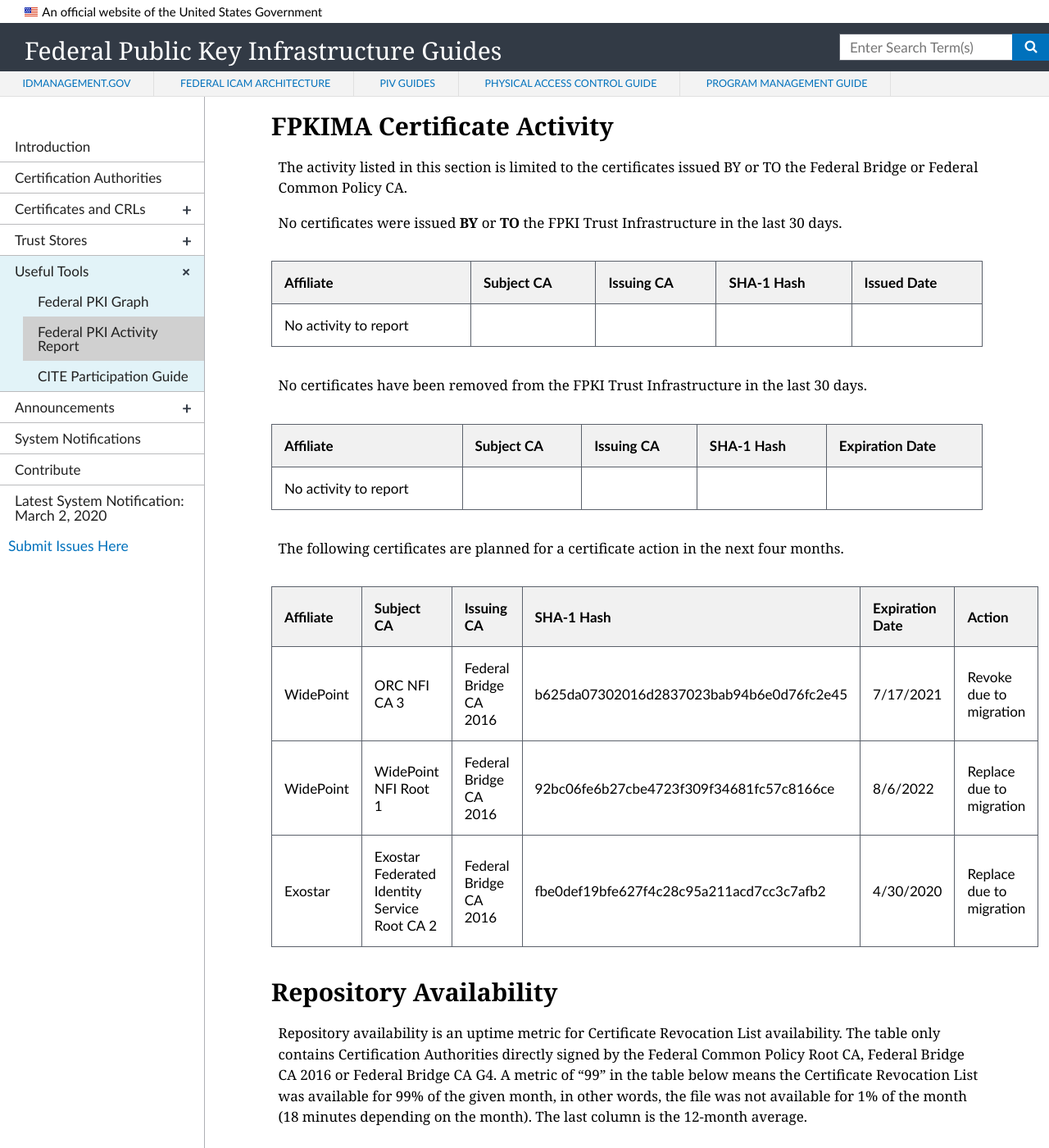
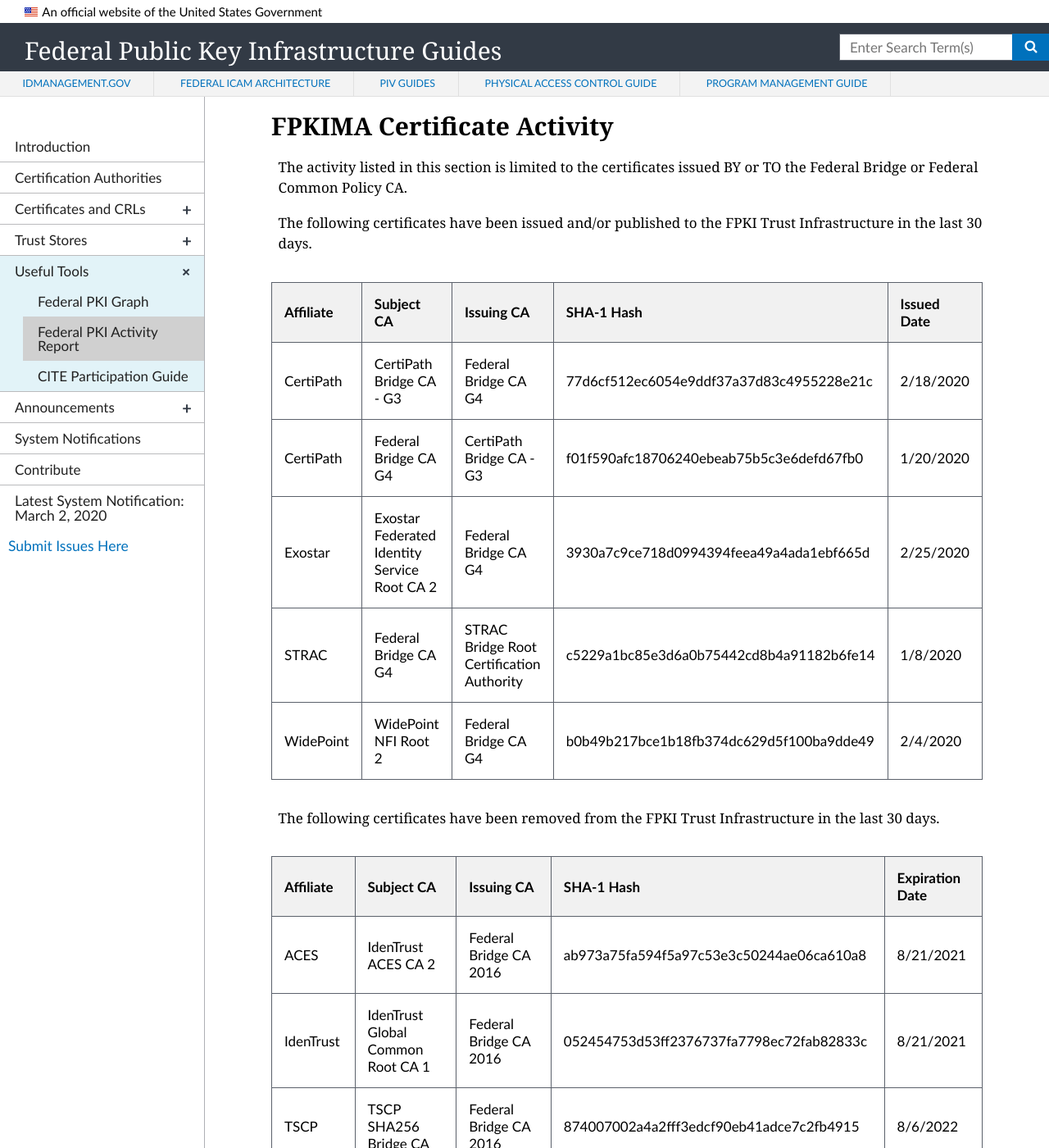
Before and after one commit to GSA/fpki-guides, a Jekyll site: the page built from _tools/03_fpki_activity_report.md, in a window 1280 px wide and 1400 px high, scrolled down 1492 px. Shown: the whole window at 82% size. Built offline with Jekyll 4.4.1, drawn with Linux system fonts in a browser that asks for light colours; nearby versions of some CDN libraries; some of the changed text lies outside the part shown.

Commit message:
update for February status
updated cert activity thru 3/3/2020

```diff
--- a/_tools/03_fpki_activity_report.md
+++ b/_tools/03_fpki_activity_report.md
@@ -26,26 +26,39 @@
 ## FPKIMA Certificate Activity
 The activity listed in this section is limited to the certificates issued BY or TO the Federal Bridge or Federal Common Policy CA.
 
-No certificates were issued **BY** or **TO** the FPKI Trust Infrastructure in the last 30 days.
+The following certificates have been issued and/or published to the FPKI Trust Infrastructure in the last 30 days.
 
 | Affiliate | Subject CA | Issuing CA | SHA-1 Hash | Issued Date |
 | --------- | ---------- | ---------- | ------ | ------ |
-| No activity to report | | | | |
+| CertiPath | CertiPath Bridge CA - G3 | Federal Bridge CA G4 | 77d6cf512ec6054e9ddf37a37d83c4955228e21c | 2/18/2020 |
+| CertiPath | Federal Bridge CA G4 | CertiPath Bridge CA - G3 | f01f590afc18706240ebeab75b5c3e6defd67fb0 | 1/20/2020 |
+| Exostar | Exostar Federated Identity Service Root CA 2 | Federal Bridge CA G4 | 3930a7c9ce718d0994394feea49a4ada1ebf665d | 2/25/2020 |
+| STRAC | Federal Bridge CA G4 | STRAC Bridge Root Certification Authority | c5229a1bc85e3d6a0b75442cd8b4a91182b6fe14 | 1/8/2020 |
+| WidePoint | WidePoint NFI Root 2 | Federal Bridge CA G4 | b0b49b217bce1b18fb374dc629d5f100ba9dde49 | 2/4/2020 |
 
 
-No certificates have been removed from the FPKI Trust Infrastructure in the last 30 days.
+The following certificates have been removed from the FPKI Trust Infrastructure in the last 30 days.
 
 | Affiliate | Subject CA | Issuing CA | SHA-1 Hash | Expiration Date |
 | --------- | ---------- | ---------- | ------ | ------ |
-| No activity to report | | | | |
+| ACES | IdenTrust ACES CA 2 | Federal Bridge CA 2016 | ab973a75fa594f5a97c53e3c50244ae06ca610a8 | 8/21/2021 |
+| IdenTrust | IdenTrust Global Common Root CA 1 | Federal Bridge CA 2016 | 052454753d53ff2376737fa7798ec72fab82833c | 8/21/2021 |
+| TSCP | TSCP SHA256 Bridge CA | Federal Bridge CA 2016 | 874007002a4a2fff3edcf90eb41adce7c2fb4915 | 8/6/2022 |
+| TSCP | Federal Bridge CA 2016 | TSCP SHA256 Bridge CA | 4cb9718730e6b17e8f2b43249820bceeca0780ca | 5/15/2020 |
+| CertiPath | Federal Bridge CA 2016 | CertiPath Bridge CA - G2 | fce64c867d1af8e1c1ff5b07a869af5f3e6f823f | 4/30/2020 |
 
 The following certificates are planned for a certificate action in the next four months.
 
 | Affiliate | Subject CA | Issuing CA | SHA-1 Hash | Expiration Date | Action |
 | --------- | ---------- | ---------- | ---------- | ---------- | -------- |
-| WidePoint | ORC NFI CA 3 | Federal Bridge CA 2016 | b625da07302016d2837023bab94b6e0d76fc2e45 | 7/17/2021 | Revoke due to migration |
-| WidePoint | WidePoint NFI Root 1 | Federal Bridge CA 2016 | 92bc06fe6b27cbe4723f309f34681fc57c8166ce | 8/6/2022 | Replace due to migration |
-| Exostar | Exostar Federated Identity Service Root CA 2 | Federal Bridge CA 2016 | fbe0def19bfe627f4c28c95a211acd7cc3c7afb2 | 4/30/2020 | Replace due to migration |
+| WidePoint | ORC NFI CA 3 | Federal Bridge CA 2016 | b625da07302016d2837023bab94b6e0d76fc2e45 | 7/17/2021 | Revoke 4/1/2020 |
+| WidePoint | WidePoint NFI Root 1 | Federal Bridge CA 2016 | 92bc06fe6b27cbe4723f309f34681fc57c8166ce | 8/6/2022 | Revoke 3/17/2020 |
+| Exostar | Exostar Federated Identity Service Root CA 2 | Federal Bridge CA 2016 | fbe0def19bfe627f4c28c95a211acd7cc3c7afb2 | 4/30/2020 | Revoke 3/17/2020 |
+| GPO | GPO PCA | Federal Bridge CA 2016 | b8eabb18ed544c9fcfb299bd5d322127e6f48d90 | 8/3/2020 | Revoke 3/17/2020 |
+| DigiCert | DigiCert Federated ID L3 CA | Federal Bridge CA 2016 | 33514b5b7c0616724d9e174f59d7aa080740b8c3 | 2/28/2022 | Revoke 3/17/2020 |
+| DigiCert | Symantec Class 3 SSP Intermediate CA - G3 | Federal Bridge CA 2016 | 914531f5a610914005422e56d6711218133b1048 | 10/25/2020 | Revoke 3/17/2020 |
+| Entrust | Entrust Managed Services NFI Root CA | Federal Bridge CA 2016 | 220508b0ab72e2ee3acaa6a9ef5001c87c523ea4 | 11/16/2020 | Revoke 3/17/2020 |
+| SAFE | SAFE Bridge CA 02 | Federal Bridge CA 2016 | 5c654219972bac887bea9f1309eb9e052fb7757e | 6/7/2021 | 3/17/2020 |
 
 ## Repository Availability
 Repository availability is an uptime metric for Certificate Revocation List availability. The table only contains Certification Authorities directly signed by the Federal Common Policy Root CA, Federal Bridge CA 2016 or Federal Bridge CA G4. A metric of "99" in the table below means the Certificate Revocation List was available for 99% of the given month, in other words, the file was not available for 1% of the month (18 minutes depending on the month). The last column is the 12-month average.
```
Also changed, not shown: other parts of _tools/03_fpki_activity_report.md (+1 -1 lines).
